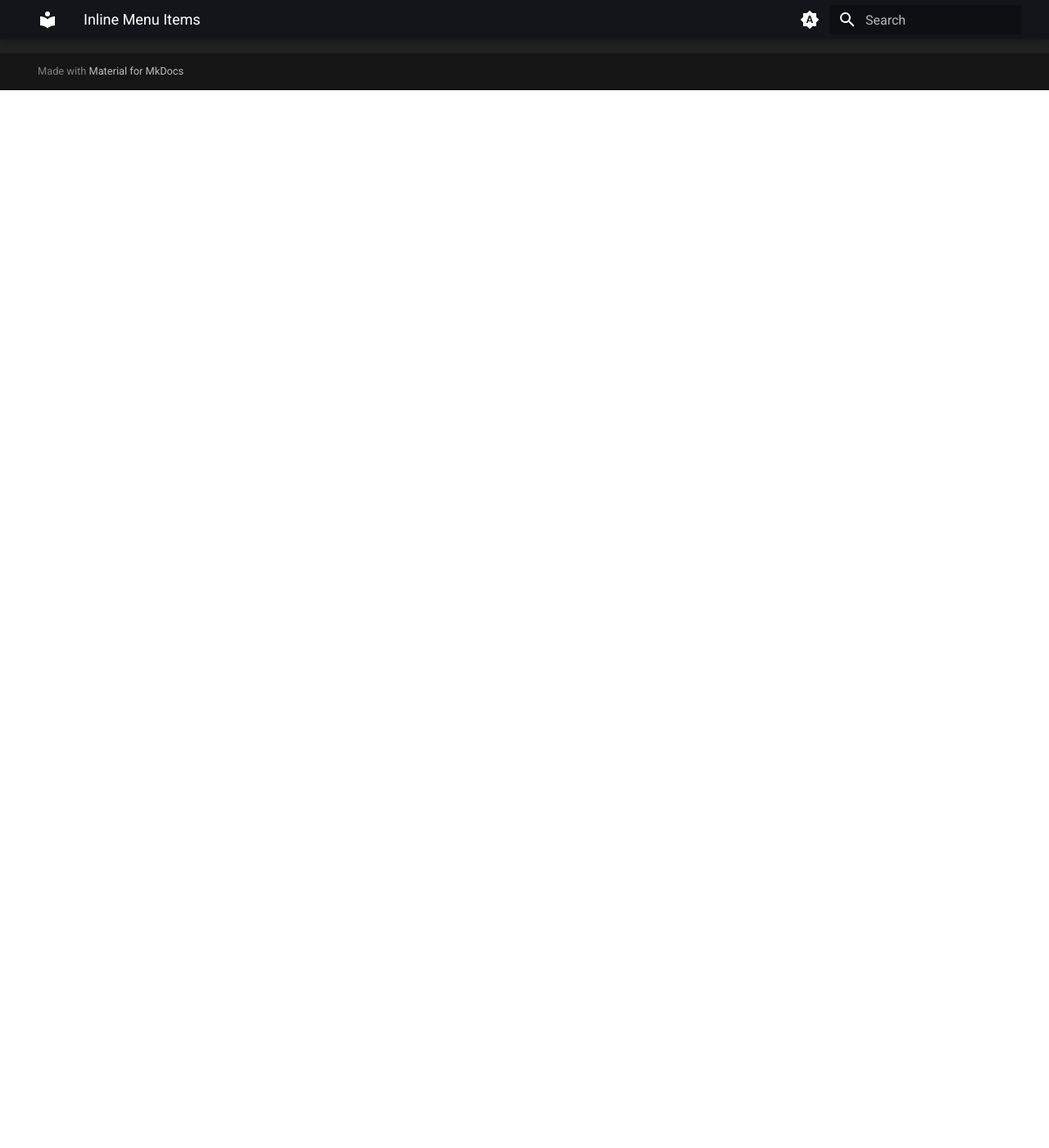
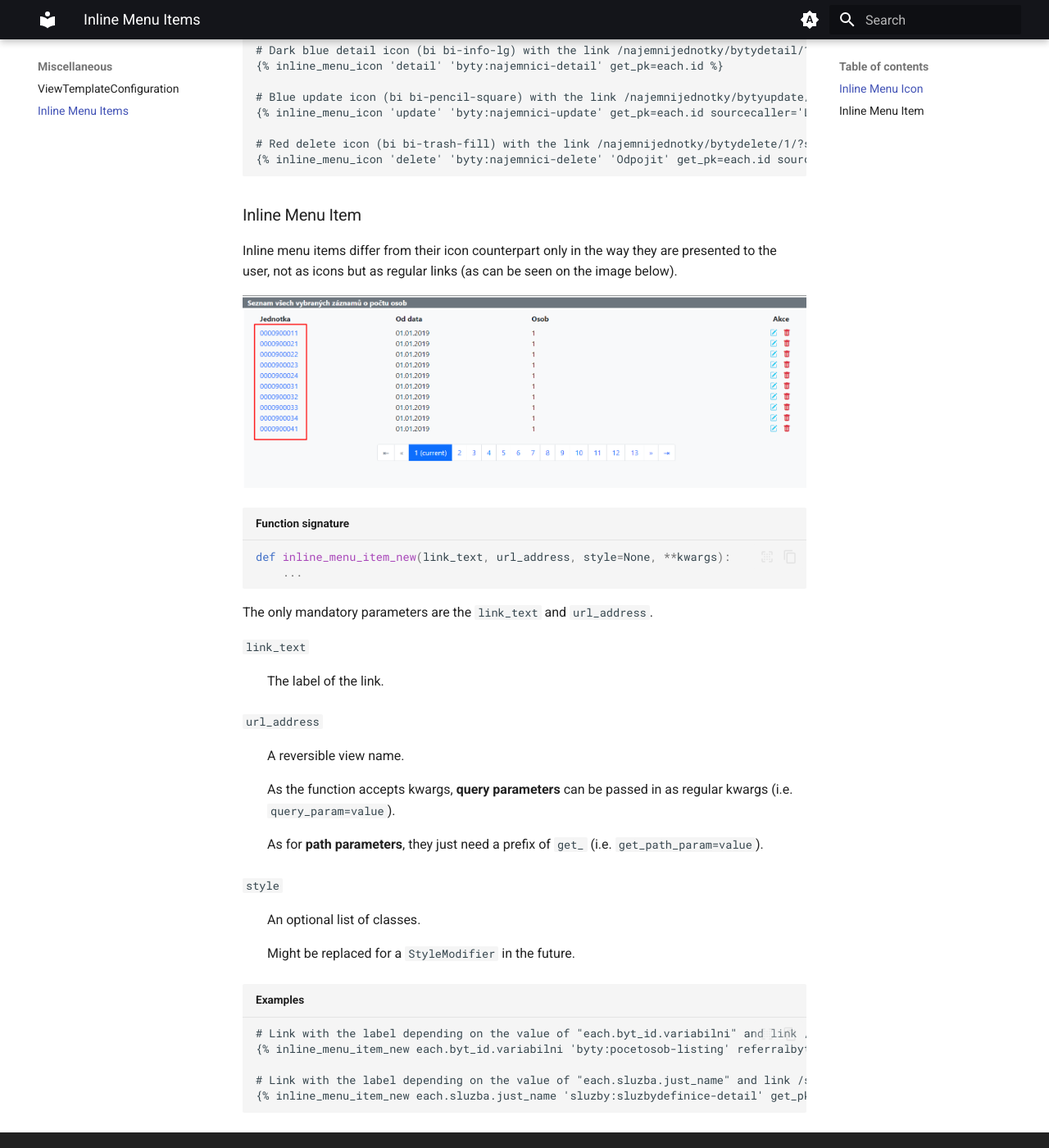
Before and after one commit to Pzdrs/asbd-docs, an MkDocs documentation site: the page built from docs/misc/inline-menu-items.md, in a window 1280 px wide and 1400 px high, scrolled down 2843 px. Shown: the whole window at 82% size. Built offline with MkDocs 1.6.1 and Material for MkDocs 9.7.7, drawn with Linux system fonts in a browser that asks for light colours; before the commit the page ends 2953 px from its top, so only the background shows below that; some of the changed text lies outside the part shown.

Commit message:
inline menu items finished

````diff
--- a/docs/misc/inline-menu-items.md
+++ b/docs/misc/inline-menu-items.md
@@ -5,15 +5,24 @@ description: Inline Menu Items
 
 An **inline menu** is a colection of links, typically renered as icon buttons. These can be found in pretty much every listing page throughout the application.
 
-Every object, with exceptions of course, has a **detail**, **update** and **delete** views associated with them. For that reason there are usually three icons (inline menu items) for each object in a listing page (as can be observed on the image below).
+As of the time of writing this (September 2024), the `inline_menu_item.py` defines the following three template tags:
 
-![Example](example_menu_items.png)
+`inline_menu_icon`
+:   Links rendered as icons
 
-As of the time of writing this (September 2024), the `inline_menu_item.py` defines the following three template tags:
+`inline_menu_item`
+:   Links rendered as normal links. **Deprecated**
+
+`inline_menu_item_new`
+:   A replacement of the deprecated `inline_menu_item`
 
 ### Inline Menu Icon
 
 The most widely used tag for inline menu items. The link is rendered as an icon for a better UX experience.
+
+Every object, with exceptions of course, has a **detail**, **update** and **delete** views associated with them. For that reason there are usually three icons (inline menu items) for each object in a listing page (as can be observed on the image below).
+
+![Example icons](example_menu_icons.png)
 
 ```Python title="Function signature"
 def inline_menu_icon(icon_type, url_address, tooltip=None, **kwargs):
@@ -69,3 +78,39 @@ The only mandatory parameters are the `url_address` and `icon_type`.
 # Red delete icon (bi bi-trash-fill) with the link /najemnijednotky/bytydelete/1/?sourcecaller=L&referraldumid=1
 {% inline_menu_icon 'delete' 'byty:najemnici-delete' 'Odpojit' get_pk=each.id sourcecaller='L' referraldumid=referral_dum.pk %}
 ```
+
+### Inline Menu Item
+
+Inline menu items differ from their icon counterpart only in the way they are presented to the user, not as icons but as regular links (as can be seen on the image below).
+
+![Example items](example_menu_items.png)
+
+```Python title="Function signature"
+def inline_menu_item_new(link_text, url_address, style=None, **kwargs):
+    ...
+```
+
+The only mandatory parameters are the `link_text` and `url_address`.
+
+`link_text`
+:   The label of the link.
+
+`url_address`
+:   A reversible view name.
+
+    As the function accepts kwargs, **query parameters** can be passed in as regular kwargs (i.e. `query_param=value`).
+
+    As for **path parameters**, they just need a prefix of `get_` (i.e. `get_path_param=value`).
+
+`style`
+:   An optional list of classes.
+
+    Might be replaced for a `StyleModifier` in the future.
+
+```HTML title="Examples"
+# Link with the label depending on the value of "each.byt_id.variabilni" and link /najemnijednotky/pocetosoblist/?referralbytid=1
+{% inline_menu_item_new each.byt_id.variabilni 'byty:pocetosob-listing' referralbytid=each.byt_id.pk %}
+
+# Link with the label depending on the value of "each.sluzba.just_name" and link /sluzby/sluzbydefinicedetail/2/
+{% inline_menu_item_new each.sluzba.just_name 'sluzby:sluzbydefinice-detail' get_pk=each.sluzba.pk %}
+```
````
Also changed, not shown: docs/misc/example_menu_icons.png (added), docs/misc/example_menu_items.png.
